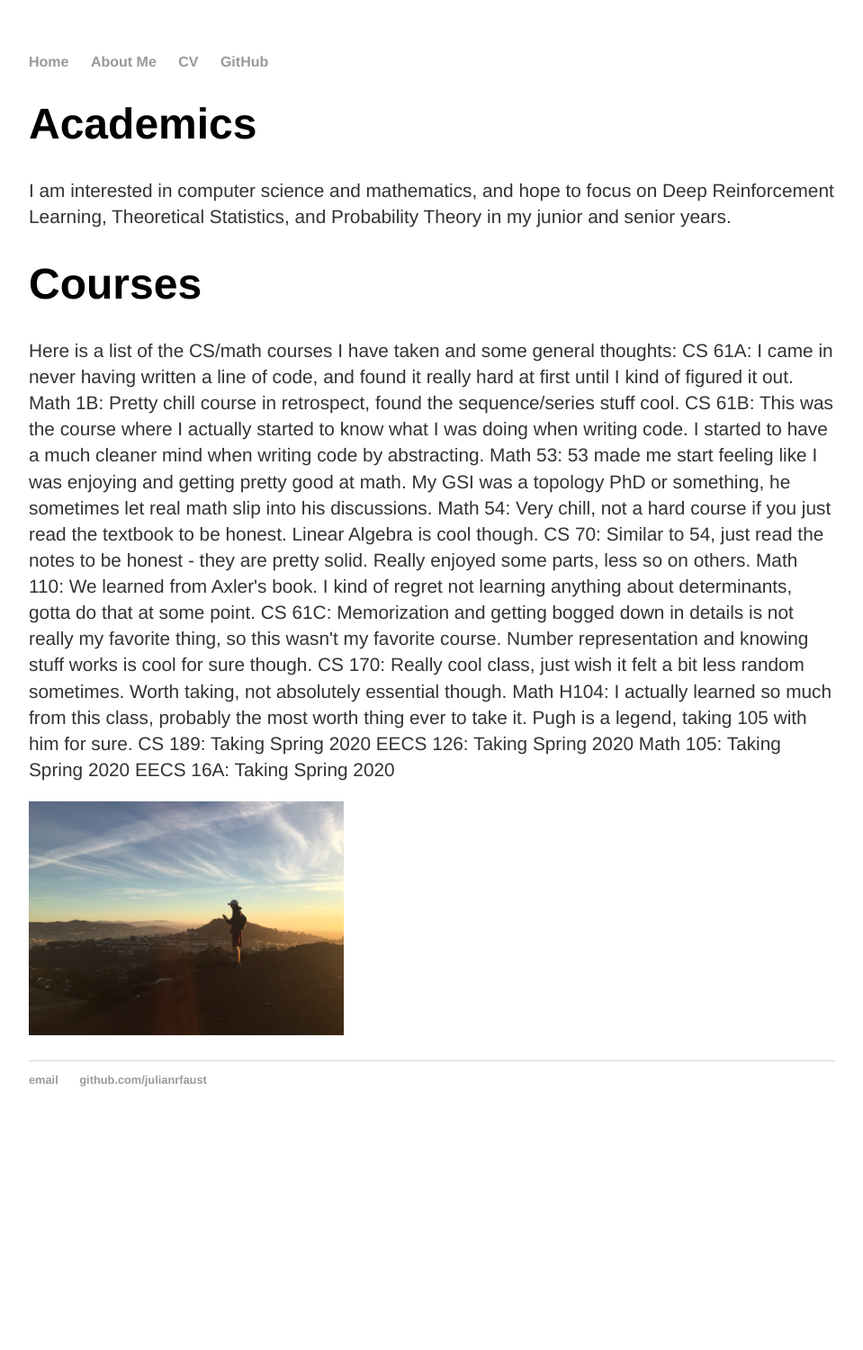
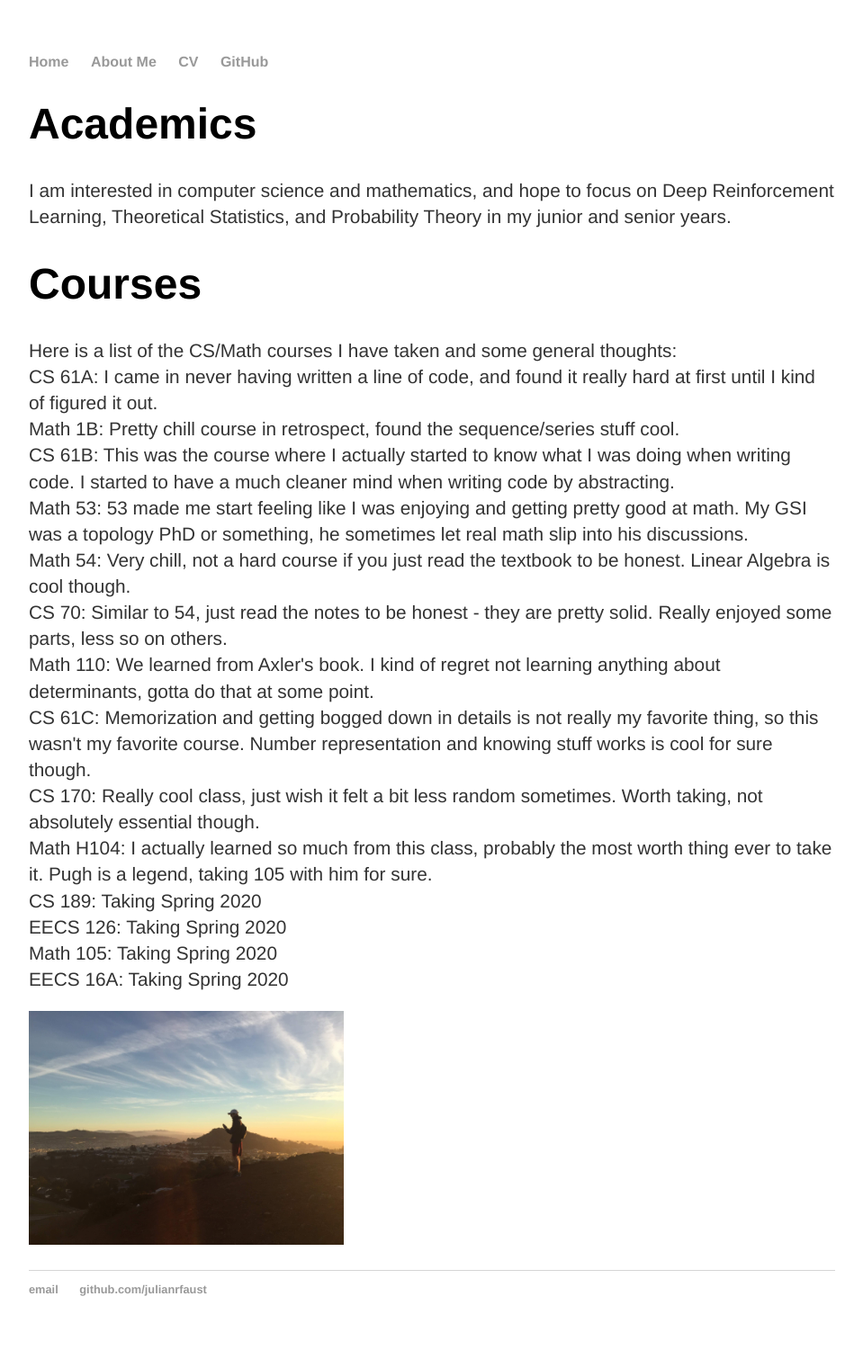
Before and after one commit to julianrfaust/julianrfaust.github.io, a Jekyll site: the page built from index2.html, in a window 1280 px wide. Shown: the whole page at 90% size, without its empty margins (160-1119 px from the left). Built offline with Jekyll 4.4.1, drawn with Linux system fonts in a browser that asks for light colours; before the commit the page ends 1268 px from its top, so only the background shows below that.

Commit message:
Update index2.html

```diff
--- a/index2.html
+++ b/index2.html
@@ -6,17 +6,18 @@
 	<h1>Academics</h1>
 	<p>I am interested in computer science and mathematics, and hope to focus on Deep Reinforcement Learning, Theoretical Statistics, and Probability Theory in my junior and senior years.<p>
 	<h1>Courses</h1>
-	<p>Here is a list of the CS/math courses I have taken and some general thoughts:
-		CS 61A: I came in never having written a line of code, and found it really hard at first until I kind of figured it out.
-		Math 1B: Pretty chill course in retrospect, found the sequence/series stuff cool.
-		CS 61B: This was the course where I actually started to know what I was doing when writing code. I started to have a much cleaner mind when writing code by abstracting.
-		Math 53: 53 made me start feeling like I was enjoying and getting pretty good at math. My GSI was a topology PhD or something, he sometimes let real math slip into his discussions.
-		Math 54: Very chill, not a hard course if you just read the textbook to be honest. Linear Algebra is cool though.
-		CS 70: Similar to 54, just read the notes to be honest - they are pretty solid. Really enjoyed some parts, less so on others.
-		Math 110: We learned from Axler's book. I kind of regret not learning anything about determinants, gotta do that at some point.
-		CS 61C: Memorization and getting bogged down in details is not really my favorite thing, so this wasn't my favorite course. Number representation and knowing stuff works is cool for sure though.
-		CS 170: Really cool class, just wish it felt a bit less random sometimes. Worth taking, not absolutely essential though.
-		Math H104: I actually learned so much from this class, probably the most worth thing ever to take it. Pugh is a legend, taking 105 with him for sure.
-		CS 189: Taking Spring 2020 EECS 126: Taking Spring 2020 Math 105: Taking Spring 2020 EECS 16A: Taking Spring 2020<p>
+	<p>Here is a list of the CS/Math courses I have taken and some general thoughts:
+		<br>
+		CS 61A: I came in never having written a line of code, and found it really hard at first until I kind of figured it out. <br>
+		Math 1B: Pretty chill course in retrospect, found the sequence/series stuff cool. <br>
+		CS 61B: This was the course where I actually started to know what I was doing when writing code. I started to have a much cleaner mind when writing code by abstracting. <br>
+		Math 53: 53 made me start feeling like I was enjoying and getting pretty good at math. My GSI was a topology PhD or something, he sometimes let real math slip into his discussions. <br>
+		Math 54: Very chill, not a hard course if you just read the textbook to be honest. Linear Algebra is cool though. <br>
+		CS 70: Similar to 54, just read the notes to be honest - they are pretty solid. Really enjoyed some parts, less so on others. <br>
+		Math 110: We learned from Axler's book. I kind of regret not learning anything about determinants, gotta do that at some point. <br>
+		CS 61C: Memorization and getting bogged down in details is not really my favorite thing, so this wasn't my favorite course. Number representation and knowing stuff works is cool for sure though. <br>
+		CS 170: Really cool class, just wish it felt a bit less random sometimes. Worth taking, not absolutely essential though. <br>
+		Math H104: I actually learned so much from this class, probably the most worth thing ever to take it. Pugh is a legend, taking 105 with him for sure. <br>
+		CS 189: Taking Spring 2020 <br>EECS 126: Taking Spring 2020 <br>Math 105: Taking Spring 2020 <br>EECS 16A: Taking Spring 2020<p>
 	<img src="images/IMG_0869.JPG" alt="photo" style="width:350px;height:260px;" class="inline"/>
 </div><!-- /.blurb -->
```
